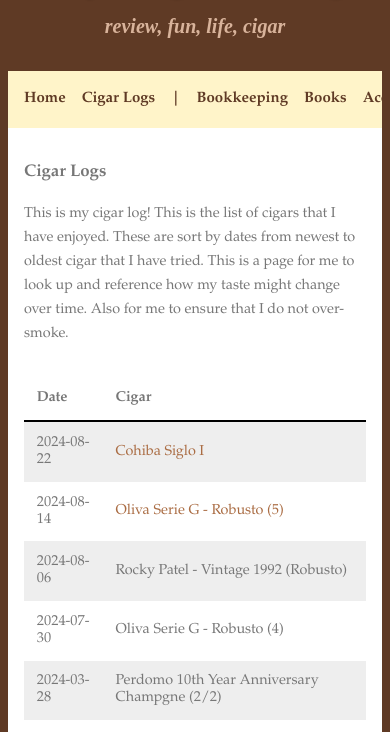
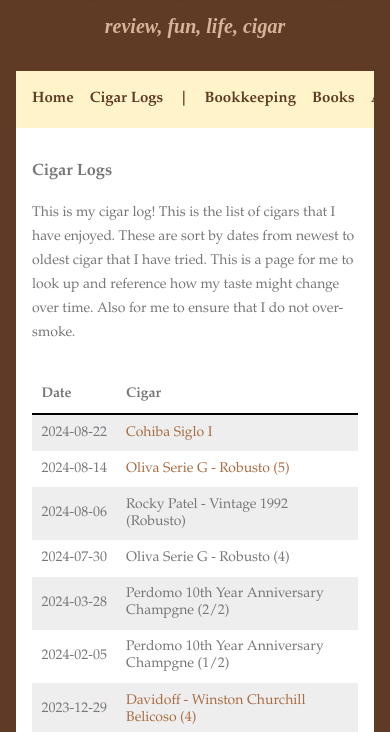
Before and after one commit to coocigar/blog, a plain HTML site: page html/home/logs.html in a window 390 px wide. Shown: the part 76-808 px from the top of the page. Drawn offline with Linux system fonts and the light colour scheme.

Commit message:
styling update

```diff
--- a/css/mobile.css
+++ b/css/mobile.css
@@ -3,8 +3,8 @@
 @media (max-width: 600px) {
     /* section, */
     section {
-        width: calc(100% - 2rem);
-        margin: 0;
+        width: calc(100% - 3rem);
+        margin: 0 auto;
         padding: 1rem;
     }
 
@@ -18,15 +18,22 @@
 
 
     #mainContent>div {
-        font-size: .9rem;
+        /* font-size: .9rem; */
+        font-size: 14px;
         line-height: 1.5rem;
     }
     table {
-        font-size: .9rem;
+        /* font-size: .9rem; */
+        font-size: 14px;
 
     }
 
     div.article-nav a {
         font-size: .9rem;
     }
+
+    td, th {
+        padding: .6rem;
+    }
+
 }
--- a/css/style.css
+++ b/css/style.css
@@ -115,6 +115,11 @@
 }
 
 
+.nowrap{
+    white-space: nowrap;
+}
+
+
 
 
 a {
--- a/html/home/logs.html
+++ b/html/home/logs.html
@@ -65,7 +65,7 @@
         <th>Cigar</th>
     </tr>
     <tr>
-        <td>2024-08-22</td>
+        <td class="nowrap">2024-08-22</td>
         <td>
             <a href="../-posts-cigar-by-records/00046">
                 Cohiba Siglo I
```
